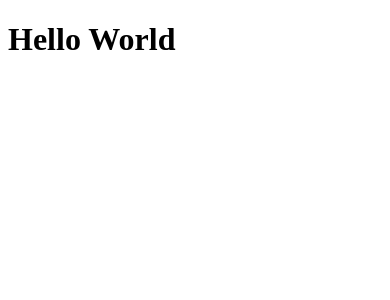
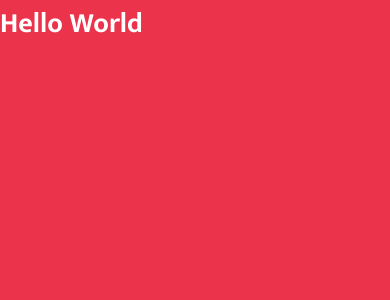
Before and after one commit to MathPSantos/pomodoro, a Next.js app: page / in a window 390 px wide. Shown: the top 300 px of the page. Built offline with nearby package versions, Linux system fonts and the light colour scheme.

Commit message:
feat: add global style to project

```diff
--- /dev/null
+++ b/src/pages/_document.tsx
@@ -0,0 +1,24 @@
+import Document, { Html, Head, Main, NextScript } from "next/document";
+
+export default class MyDocument extends Document {
+  render() {
+    return (
+      <Html>
+        <Head>
+          <link rel="preconnect" href="https://fonts.gstatic.com" />
+          <link
+            href="https://fonts.googleapis.com/css2?family=Mukta:wght@700&display=swap"
+            rel="stylesheet"
+          />
+
+          <link rel="shortcut icon" href="favicon.png" type="image/png" />
+        </Head>
+
+        <body>
+          <Main />
+          <NextScript />
+        </body>
+      </Html>
+    );
+  }
+}
--- /dev/null
+++ b/src/styles/global.scss
@@ -0,0 +1,44 @@
+* {
+  margin: 0;
+  padding: 0;
+  box-sizing: border-box;
+}
+
+:root {
+  --white: #ffffff;
+  --red-600: #eb334b;
+}
+
+@media (max-width: 1000px) {
+  html {
+    font-size: 93.75%;
+  }
+}
+
+@media (max-width: 720px) {
+  html {
+    font-size: 87.5%;
+  }
+}
+
+body {
+  background: var(--red-600);
+  color: var(--white);
+}
+
+body,
+input,
+textarea,
+select,
+button {
+  font: 400 1rem "Mukta", sans-serif;
+}
+
+button {
+  cursor: pointer;
+}
+
+a {
+  color: inherit;
+  text-decoration: none;
+}
```
Also changed, not shown: src/pages/_app.tsx (+5 -3 lines).
